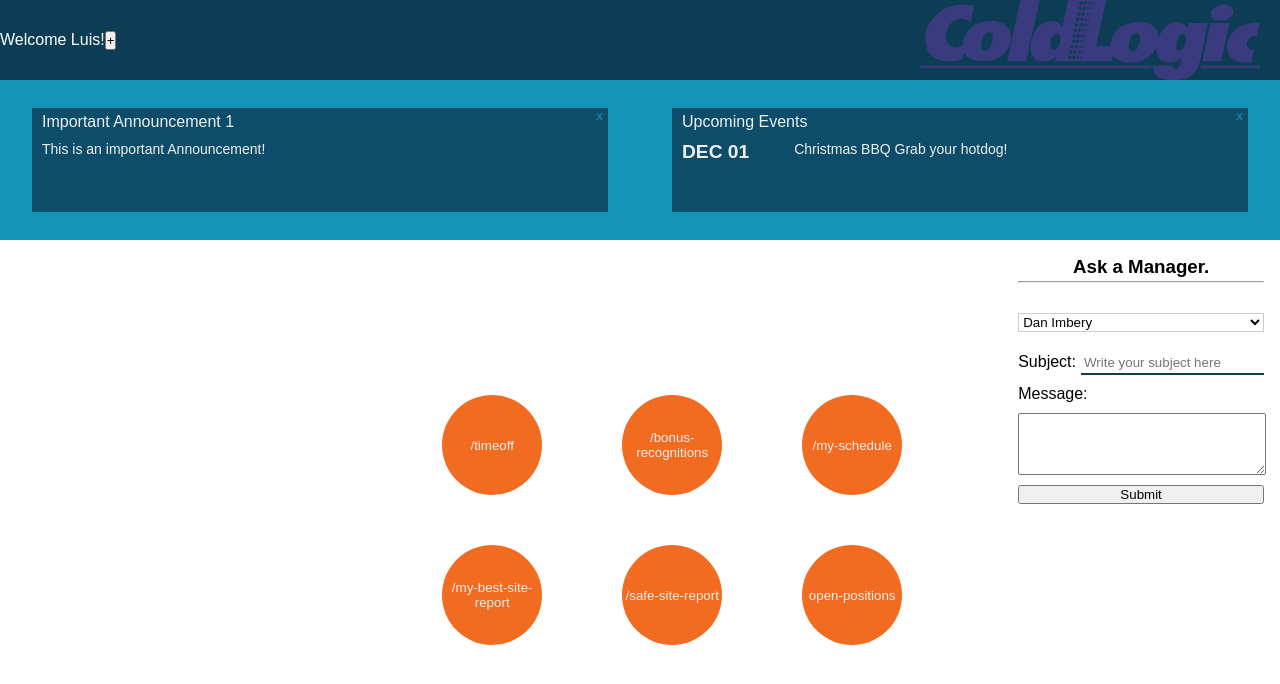
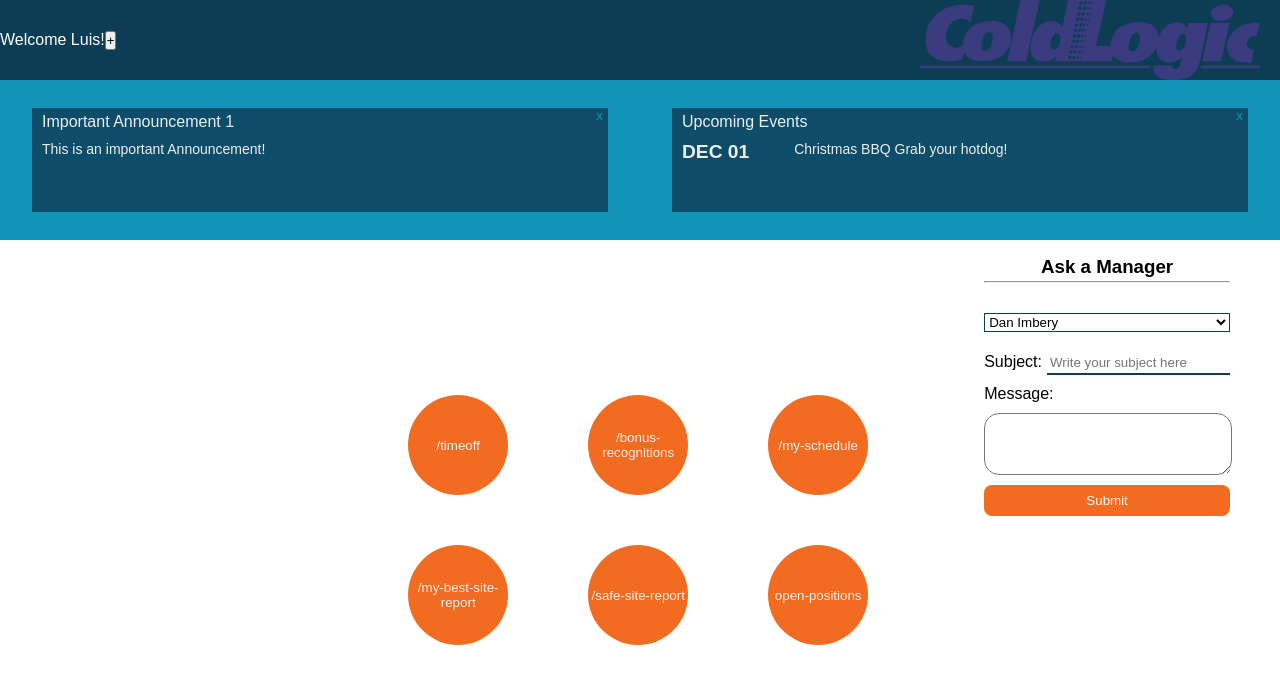
Before and after one commit to typowmedia/mycoldlogicplatform, a React (Create React App) app in the folder mycoldlogic/: page / in a window 1280 px wide. Shown: the top 684 px of the page. Built offline with nearby package versions, Linux system fonts and the light colour scheme.

Commit message:
Adding favicon, renaming title, started css on AskManagerForm

```diff
--- a/mycoldlogic/public/index.html
+++ b/mycoldlogic/public/index.html
@@ -19,7 +19,7 @@
       work correctly both with client-side routing and a non-root public URL.
       Learn how to configure a non-root public URL by running `npm run build`.
     -->
-    <title>React App</title>
+    <title>My ColdLogic | Associate Portal</title>
   </head>
   <body>
     <noscript>
--- a/mycoldlogic/src/components/Dashboard/AskManagerForm/AskManagerForm.css
+++ b/mycoldlogic/src/components/Dashboard/AskManagerForm/AskManagerForm.css
@@ -1,6 +1,6 @@
 .AskManagerForm{
   height: 60%;
-  padding: 16px;
+    padding: 16px 50px 16px 16px;
 }
 .AskManagerForm h3{
   text-align: center;
@@ -17,7 +17,7 @@
   width: 100%;
   margin: 10px auto;
   background: #FFFFFF;
-  border: 1px solid #CCCCCC;
+  border: 1px solid #0D3C55;
 }
 .AskManagerForm input{
   padding: 3px;
@@ -28,4 +28,5 @@
 .AskManagerForm textarea{
   width: 100%;
   margin: 10px auto;
+  border-radius: 15px;
 }
--- a/mycoldlogic/src/components/Dashboard/AskManagerForm/AskManagerForm.js
+++ b/mycoldlogic/src/components/Dashboard/AskManagerForm/AskManagerForm.js
@@ -1,26 +1,26 @@
 import React, { Component } from 'react';
 import './AskManagerForm.css';
 
-class AskManangerForm extends Component {
+class AskManagerForm extends Component {
   render(){
     return(
       <div className='AskManagerForm'>
-        <h3>Ask a Manager.</h3>
+        <h3>Ask a Manager</h3>
         <hr/>
         <form>
           <select>
             <option>Dan Imbery</option>
-            <option>Dan Imbery</option>
-            <option>Dan Imbery</option>
+            <option>Laurel O'Donnell</option>
+            <option>Shanda Hope</option>
           </select>
           <div>Subject:<input type='text' placeholder='Write your subject here'/></div>
           <label for='ask-manager-message'>Message:</label>
           <textarea rows='4' id='ask-manager-message'></textarea>
-          <button type='submit'>Submit</button>
+          <button type='submit' className={'mainBtn'}>Submit</button>
         </form>
       </div>
     );
   }
 }
 
-export default AskManangerForm;
+export default AskManagerForm;
--- a/mycoldlogic/src/components/Dashboard/Dashboard.js
+++ b/mycoldlogic/src/components/Dashboard/Dashboard.js
@@ -13,15 +13,13 @@ class Dashboard extends Component {
     };
   }
   render(){
-    return(
-      <div>
-        <Announcements />
-        <div className='Dashboard-flex-container'>
-          <Nav navLinks={this.props.navLinks}/>
-          <AskManagerForm />
-        </div>
-      </div>
-    );
+      return <div>
+          <Announcements/>
+          <div className={'Dashboard-flex-container'}>
+              <Nav navLinks={this.props.navLinks}/>
+              <AskManagerForm/>
+          </div>
+      </div>;
   }
 }
 
--- a/mycoldlogic/src/components/Header/Header.js
+++ b/mycoldlogic/src/components/Header/Header.js
@@ -22,6 +22,6 @@ const Header = props => {
     </div>
 
   );
-}
+};
 
 export default Header;
```
Also changed, not shown: 2 other files (tests, documents, lock files or other folders).
